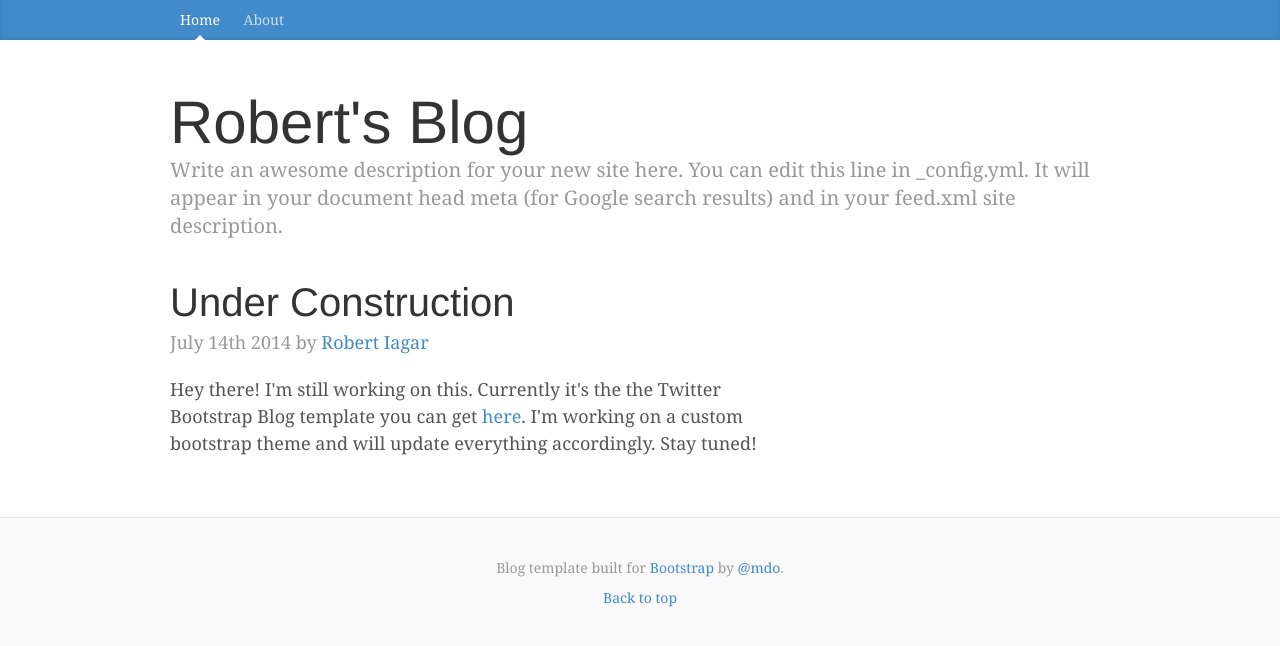
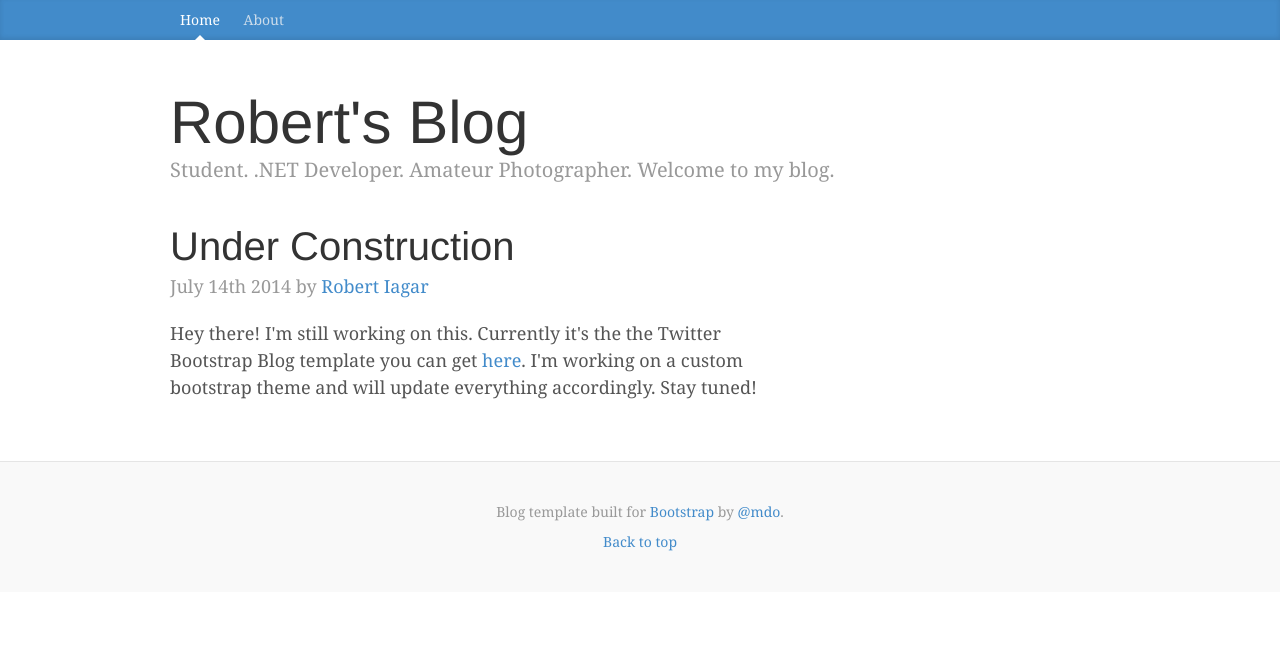
Before and after one commit to robertiagar/robertiagar.com, a Jekyll site: the page built from index.html, in a window 1280 px wide. Shown: the top 646 px of the page. Built offline with Jekyll 4.4.1, drawn with Linux system fonts in a browser that asks for light colours; nearby versions of some CDN libraries; a style sheet for code colours, icons or effects is not loaded.

Commit message:
* Updated

```diff
--- a/_config.yml
+++ b/_config.yml
@@ -1,23 +1,11 @@
-# Site settings
-title: Robert's Blog
+author: "Robert Iagar"
+baseurl: ""
+description: "Student. .NET Developer. Amateur Photographer. Welcome to my blog."
 email: robert.iagar@gmail.com
-author: "Robert Iagar"
-description: "Write an awesome description for your new site here. You can edit this line in _config.yml. It will appear in your document head meta (for Google search results) and in your feed.xml site description."
-baseurl: "/robertiagar-website"
-url: "http://robertigar.com"
-twitter_username: robertiagar
-github_username:  robertiagar
-
-# Build settings
+github_username: robertiagar
+highlighter: pygments
 markdown: kramdown
 permalink: pretty
-highlighter: rouge
-
-defaults:
-  -
-    scope:
-      path: ""
-      type: "post"
-    values:
-      author: "Robert Iagar"
-      email: "robert.iagar@gmail.com"
+title: "Robert's Blog"
+twitter_username: robertiagar
+url: "http://robertigar.com"
```
